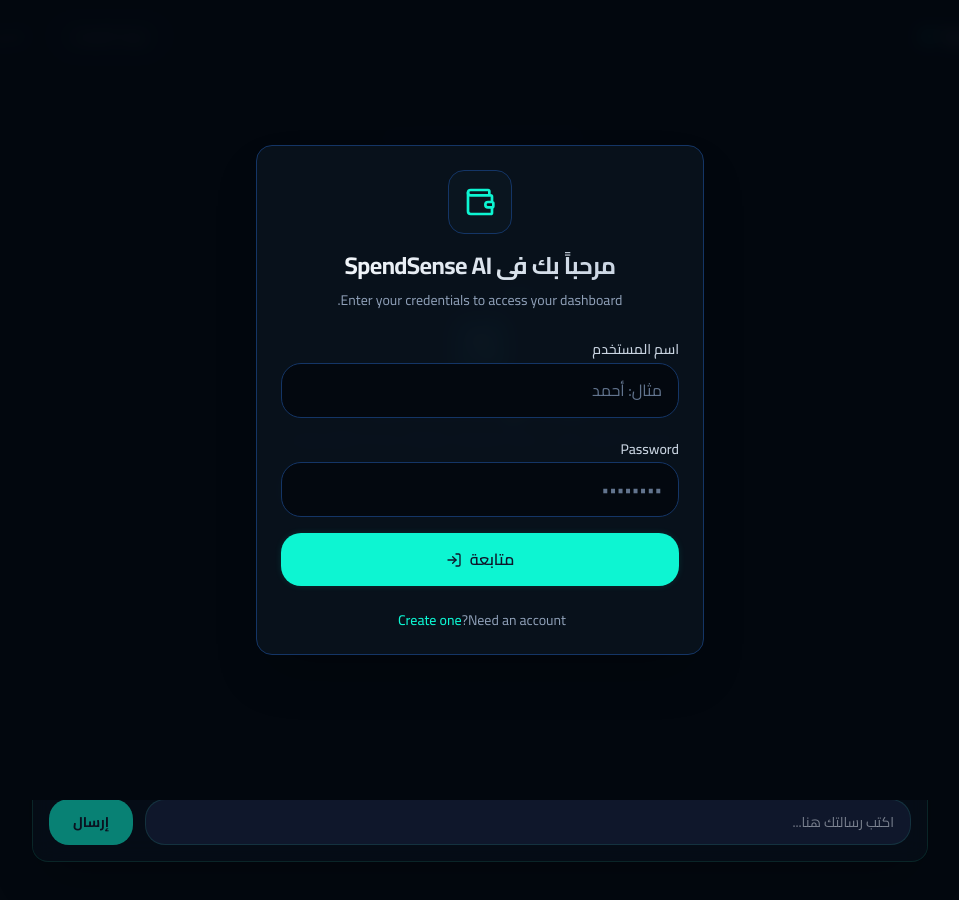
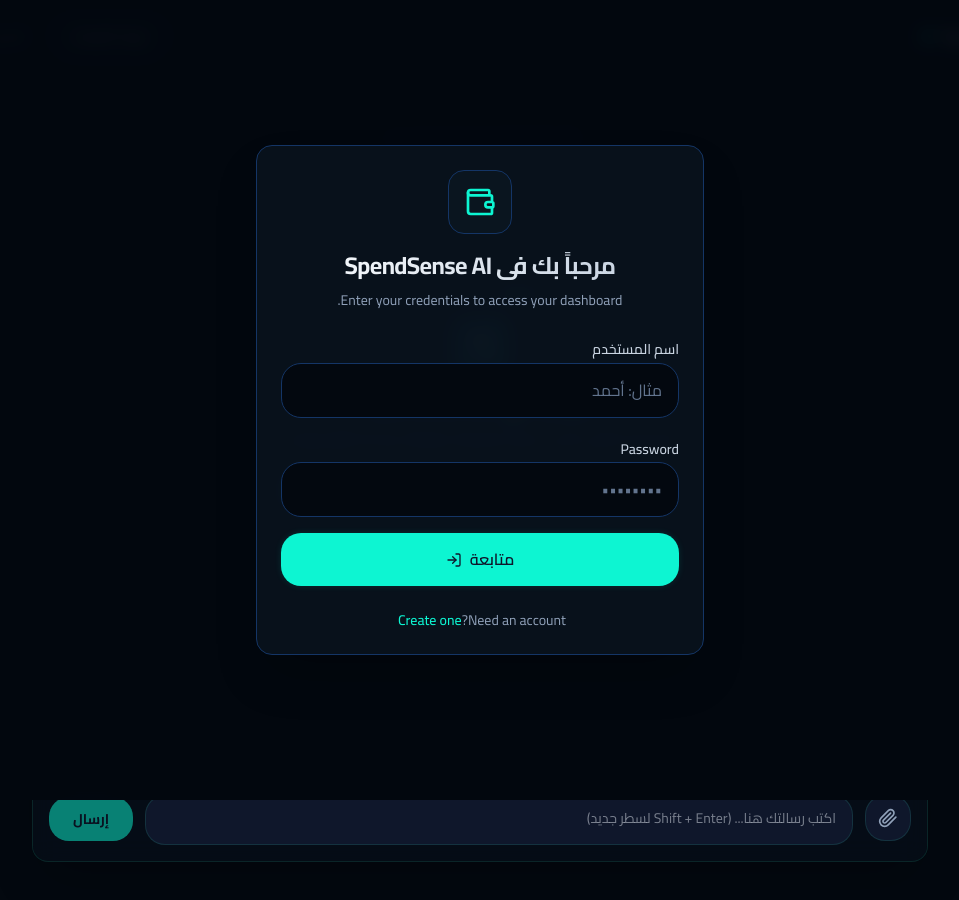
Before and after one commit to MAJ1919/AI-Spend-Sense, a React (Vite) app: page / in a window 1280 px wide. Shown: the top 900 px of the page, without its empty margins (160-1119 px from the left). Built offline with nearby package versions, Linux system fonts and the light colour scheme.

Commit message:
Update chat UI to support multiline text and file upload

```diff
--- a/src/pages/Dashboard.tsx
+++ b/src/pages/Dashboard.tsx
@@ -3,7 +3,7 @@
 import { useTranslation } from 'react-i18next';
 import { parseExpenseInput } from '../lib/spendsense/parser';
 import { useAuth } from '../lib/AuthContext';
-import { Sparkles, Loader2, AlertCircle } from 'lucide-react';
+import { Sparkles, Loader2, AlertCircle, Paperclip, X } from 'lucide-react';
 
 export default function Dashboard() {
   const { addTransactions } = useApp();
@@ -14,8 +14,17 @@
   const [inputText, setInputText] = useState("");
   const [isSending, setIsSending] = useState(false);
   const [watsonError, setWatsonError] = useState<string | null>(null);
+  const [selectedFile, setSelectedFile] = useState<File | null>(null);
 
   const messagesEndRef = useRef<HTMLDivElement>(null);
+  const fileInputRef = useRef<HTMLInputElement>(null);
+
+  const handleKeyDown = (e: React.KeyboardEvent<HTMLTextAreaElement>) => {
+    if (e.key === 'Enter' && !e.shiftKey) {
+      e.preventDefault();
+      handleSendMessage(e as any);
+    }
+  };
 
   // Auto scroll to bottom
   useEffect(() => {
@@ -24,13 +33,21 @@
 
   const handleSendMessage = async (e?: React.FormEvent) => {
     if (e) e.preventDefault();
-    if (!inputText.trim()) return;
+    if (!inputText.trim() && !selectedFile) return;
 
     const text = inputText;
+    const file = selectedFile;
+
     setInputText("");
+    setSelectedFile(null);
+    if (fileInputRef.current) fileInputRef.current.value = '';
 
     // Add user message
-    setMessages(prev => [...prev, { role: 'user', content: text }]);
+    let displayContent = text;
+    if (file) {
+      displayContent = text ? `[📎 ${file.name}]\n${text}` : `[📎 ${file.name}]`;
+    }
+    setMessages(prev => [...prev, { role: 'user', content: displayContent }]);
 
     // Attempt parsing for expenses from user message (optional fallback)
     const parsed = parseExpenseInput(text);
@@ -126,22 +143,59 @@
         )}
 
         {/* Input Form */}
-        <form onSubmit={handleSendMessage} className="w-full border-t border-border bg-card/50 p-4 flex gap-3">
+        <form onSubmit={handleSendMessage} className="w-full border-t border-border bg-card/50 p-4 flex flex-col gap-3 relative">
+
+          {/* Selected File Badge */}
+          {selectedFile && (
+            <div className="flex items-center gap-2 bg-slate-800 border border-slate-700 w-max px-3 py-1.5 rounded-lg text-xs text-slate-300">
+              <Paperclip className="w-3.5 h-3.5 text-accent-teal" />
+              <span className="truncate max-w-[200px]">{selectedFile.name}</span>
+              <button
+                type="button"
+                onClick={() => setSelectedFile(null)}
+                className="ml-2 hover:bg-slate-700 p-1 rounded-full text-slate-400 hover:text-white transition"
+              >
+                <X className="w-3.5 h-3.5" />
+              </button>
+            </div>
+          )}
+
+          <div className="flex gap-3 items-end">
             <input
-            type="text"
+              type="file"
+              ref={fileInputRef}
+              onChange={(e) => e.target.files && setSelectedFile(e.target.files[0])}
+              className="hidden"
+              id="file-upload"
+            />
+            <button
+              type="button"
+              onClick={() => fileInputRef.current?.click()}
+              className="p-3 text-slate-400 hover:text-accent-teal bg-slate-900 border border-border rounded-xl transition flex-shrink-0 mb-1"
+              title="Upload file"
+              disabled={isSending || !user}
+            >
+              <Paperclip className="w-5 h-5" />
+            </button>
+
+            <textarea
               value={inputText}
               onChange={(e) => setInputText(e.target.value)}
-            placeholder={t('dashboard.chat_placeholder', 'اكتب رسالتك هنا...')}
-            className={`flex-1 bg-slate-900 border border-border rounded-xl px-4 py-3 text-sm text-slate-200 focus:outline-none focus:border-accent-teal/50 ${i18n.language === 'en' ? 'text-left' : 'text-right'}`}
+              onKeyDown={handleKeyDown}
+              placeholder={t('dashboard.chat_placeholder', 'اكتب رسالتك هنا... (Shift + Enter لسطر جديد)')}
+              className={`flex-1 bg-slate-900 border border-border rounded-xl px-4 py-3 text-sm text-slate-200 focus:outline-none focus:border-accent-teal/50 resize-none min-h-[50px] max-h-[150px] overflow-y-auto ${i18n.language === 'en' ? 'text-left' : 'text-right'}`}
               disabled={isSending || !user}
+              rows={1}
             />
+
             <button
               type="submit"
-            disabled={isSending || !inputText.trim() || !user}
-            className="bg-accent-teal hover:bg-teal-500 text-slate-900 px-6 py-3 rounded-xl font-bold text-sm transition disabled:opacity-50 disabled:cursor-not-allowed"
+              disabled={isSending || (!inputText.trim() && !selectedFile) || !user}
+              className="bg-accent-teal hover:bg-teal-500 text-slate-900 px-6 py-3 rounded-xl font-bold text-sm transition disabled:opacity-50 disabled:cursor-not-allowed flex-shrink-0 mb-1"
             >
               {t('dashboard.send', 'إرسال')}
             </button>
+          </div>
         </form>
       </div>
     </div>
```
Lines whose indentation alone changed are shown as unchanged.
